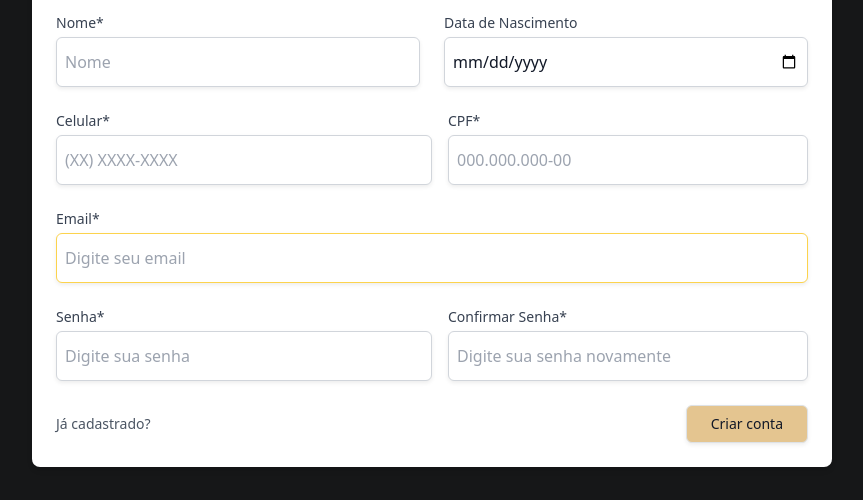
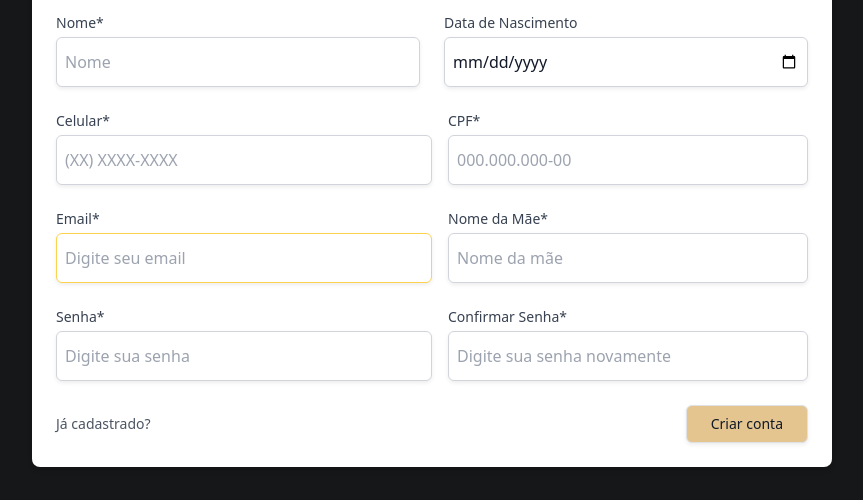
Before and after one commit to Winneralexvb/SaboresADS, a plain HTML site: page cadastro.html in a window 1280 px wide. Shown: the part 300-800 px from the top of the page, without its empty margins (208-1071 px from the left). Drawn offline with nearby package versions, Linux system fonts and the light colour scheme.

Commit message:
show-update

```diff
--- a/cadastro.html
+++ b/cadastro.html
@@ -68,16 +68,20 @@
                   type="text" name="cpf" required placeholder="000.000.000-00" pattern="\d{3}\.\d{3}\.\d{3}-\d{2}">
               </div>
             </div>
-            <div class="grid grid-cols-1">
+            <div class="grid grid-cols-2">
               <div class="mb-4 col-span-1">
                 <label for="email" class="block text-sm font-medium text-gray-700">Email*</label>
                 <input id="email"
                   class="borda border-gray-300 focus:border-yellow-300 focus:ring-yellow-300 rounded-md shadow-sm block mt-1"
                   type="email" name="email" required autofocus autocomplete="username" placeholder="Digite seu email">
               </div>
-
+              <div class="mb-4 ml-4 col-span-1">
+                <label for="name" class="block text-sm font-medium text-gray-700">Nome da Mãe*</label>
+                <input id="nomemae"
+                  class="borda border-gray-300 focus:border-yellow-300 focus:ring-yellow-300 rounded-md shadow-sm block mt-1 w-full"
+                  type="text" name="name" required placeholder="Nome da mãe">
+              </div>
             </div>
-
             <div class="grid grid-cols-2">
               <div class="mb-4 col-span-1">
                 <label for="password" class="block text-sm font-medium text-gray-700">Senha*</label>
```
Also changed, not shown: 2fa.html (+1 -1 lines), perfil.html (+7 -14 lines), recuperar.html (+1 -2 lines).
